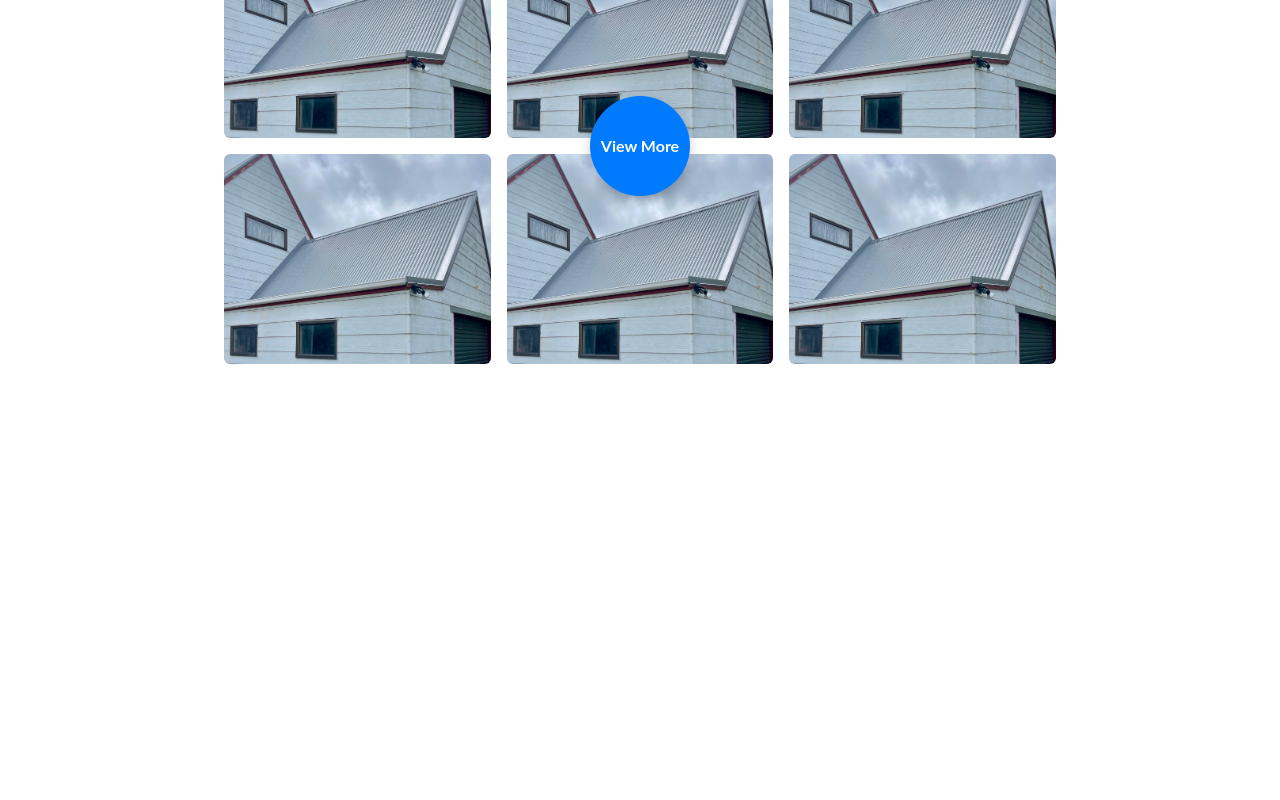
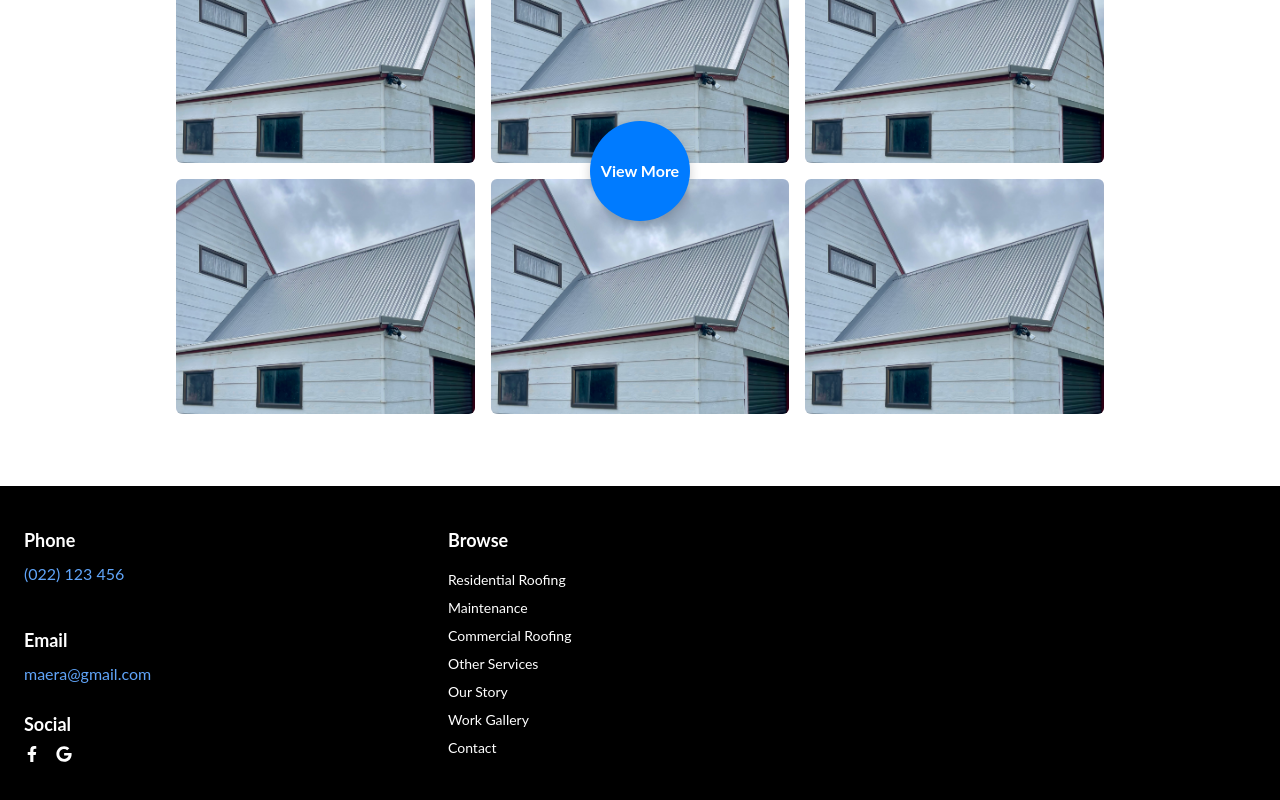
Before and after one commit to callum-bromley/Personal-Project, a React (Vite) app: page / in a window 1280 px wide. Shown: the part 2871-3671 px from the top of the page. Before the commit the page ends 3235 px from the top, so only its background shows below. Built offline with nearby package versions, Linux system fonts and the light colour scheme.

Commit message:
progress on footer

```diff
--- /dev/null
+++ b/client/components/Footer.tsx
@@ -0,0 +1,50 @@
+import React from 'react';
+import { FaFacebookF, FaGoogle, } from 'react-icons/fa';
+
+const Footer = () => {
+  return (
+    <footer className="bg-black text-white py-10 px-6">
+      <div className="max-w-7xl mx-auto grid grid-cols-1 md:grid-cols-3 gap-10 text">
+        {/* Contact Info */}
+        <div>
+          <h3 className="font-bold text-lg mb-2">Phone</h3>
+          <p className="text-blue-400">(022) 123 456</p>
+
+          <p className="text-black">/</p>
+
+
+          <h3 className="font-bold text-lg mb-2 mt-4">Email</h3>
+          <p>
+            <a href="mailto:maera@gmail.com" className="text-blue-400 hover:underline">
+              maera@gmail.com
+            </a>
+          </p>
+          <p className="text-black">/</p>
+          <h3 className="font-bold text-lg mb-2">Social</h3>
+
+          <div className="flex space-x-4">
+         <a href="/" aria-label="Facebook" className="hover:text-blue-400"><FaFacebookF /></a>
+         <a href="/" aria-label="Google" className="hover:text-blue-400"><FaGoogle /></a>
+          </div>
+
+        </div>
+          {/* Browse Links */}
+          <div>
+  <h3 className="font-bold text-lg mb-4">Browse</h3>
+  <div className="space-y-2 text-sm">
+    <a href="/" className="block hover:text-blue-400">Residential Roofing</a>
+    <a href="/" className="block hover:text-blue-400">Maintenance</a>
+    <a href="/" className="block hover:text-blue-400">Commercial Roofing</a>
+    <a href="/" className="block hover:text-blue-400">Other Services</a>
+    <a href="/" className="block hover:text-blue-400">Our Story</a>
+    <a href="/" className="block hover:text-blue-400">Work Gallery</a>
+    <a href="/" className="block hover:text-blue-400">Contact</a>
+  </div>
+</div>
+
+      </div>
+    </footer>
+  );
+};
+
+export default Footer;
--- a/client/components/Home.tsx
+++ b/client/components/Home.tsx
@@ -3,6 +3,7 @@ import { OtherServices } from "./OtherServices";
 import { About } from "./About";
 import "./contact/Contact.css";
 import { HomeGallery } from "./HomeGallery";
+import Footer from "./Footer";
 
 export default function Home() {
   return (
@@ -101,6 +102,10 @@ export default function Home() {
         <HomeGallery />
       </div>
 
+      <div className="about-section">
+        <Footer />
+      </div>
+
 </div>
 
   )
--- a/client/components/HomeGallery.tsx
+++ b/client/components/HomeGallery.tsx
@@ -15,7 +15,7 @@ export const HomeGallery = () => {
           </div>
       <div className="flex items-center justify-center">
         <div className="w-[80px] h-[2px] bg-gray-500"></div>
-        <span className="mx-3 text-4xl font-bold text-black-500 mt-4">Photo Gallery</span>
+        <span className="mx-3 text-4xl font-bold text-black-500 mt-4">Work Gallery</span>
         <div className="w-[80px] h-[2px] bg-gray-500"></div>
       </div>
 
@@ -24,7 +24,7 @@ export const HomeGallery = () => {
   <p>We are excited to assist you with all your needs. Feel free to contact us or browse our services and projects to learn more!</p>
 </div>
 
-<div className="px-56 mt-8 relative">
+<div className="px-44 mt-8 relative">
 
   <div className="grid grid-cols-3 gap-4">
 
@@ -41,6 +41,11 @@ export const HomeGallery = () => {
     View More
   </button>
 </div>
+<h1 className="text-white">/</h1>
+<h1 className="text-white">/</h1>
+<h1 className="text-white">/</h1>
+
+
 
     </div>
   )
--- a/package.json
+++ b/package.json
@@ -34,6 +34,7 @@
     "cors": "^2.8.5",
     "express": "^4.17.2",
     "framer-motion": "^12.6.2",
+    "react-icons": "^5.5.0",
     "superagent": "^8.1.2"
   },
   "devDependencies": {
```
Also changed, not shown: 1 other file (tests, documents, lock files or other folders).
